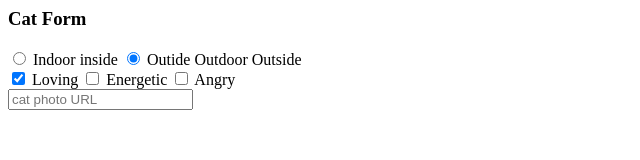
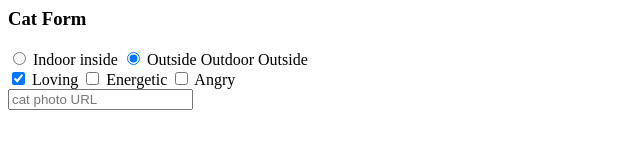
Before and after one commit to knightmoves-schools/005-forms-Durelldm, a website: page index.html in a window 1280 px wide. Shown: the full height of the page, 0-640 px from the left. Drawn offline with Linux system fonts and the light colour scheme.

Commit message:
come on now

```diff
--- a/index.html
+++ b/index.html
@@ -10,7 +10,7 @@
 <label for="inside">inside</label>
 
 <input id="outdoor" type="radio" name="indoor-outdoor" value="outdoor" checked>
-<label for="outside">Outide</label>
+<label for="outside">Outside</label>
 <label for="outdoor">Outdoor</label>
 <label for="outside">Outside</label>
 <br>
```
